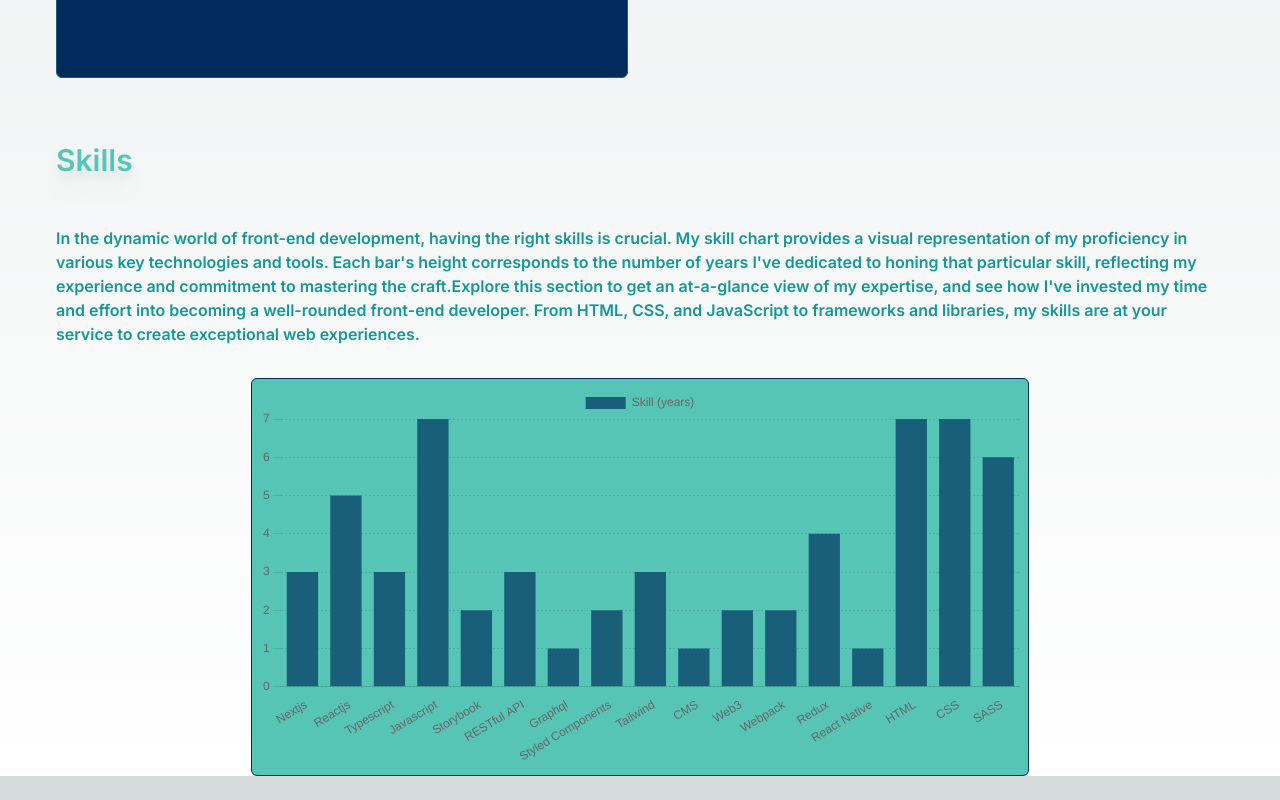
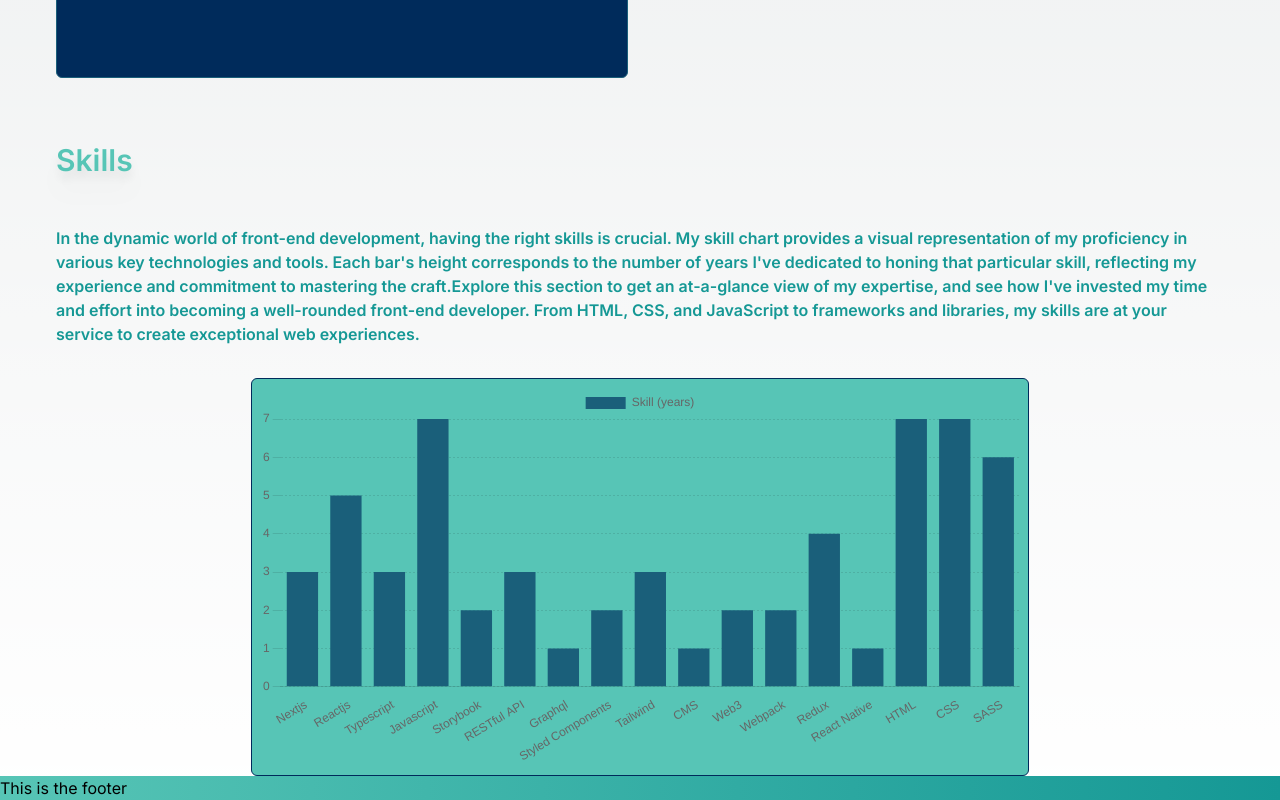
Before and after one commit to tannaz97shr/portfolio, a Next.js app: page / in a window 1280 px wide. Shown: the part 1670-2470 px from the top of the page. Before the commit the page ends 2446 px from the top, so only its background shows below. Built offline with nearby package versions, Linux system fonts and the light colour scheme; what tw-elements would draw is missing.

Commit message:
feat: init footer component

```diff
--- a/src/app/page.tsx
+++ b/src/app/page.tsx
@@ -1,4 +1,5 @@
 import ExperienceSection from "@/components/ExperienceSection";
+import Footer from "@/components/FooterSection";
 import HeroSection from "@/components/HeroSection";
 import SkillsSection from "@/components/SkillsSection";
 import { experience } from "@/data/experience";
@@ -14,6 +15,7 @@
         <ExperienceSection experiences={experience} />
         <SkillsSection />
       </div>
+      <Footer />
     </main>
   );
 }
--- /dev/null
+++ b/src/components/FooterSection/index.tsx
@@ -0,0 +1,12 @@
+function Footer() {
+  return (
+    <div
+      className="flex w-full
+    bg-primary-teal lg:bg-gradient-to-r from-primary-teal to-secondary-teal"
+    >
+      This is the footer
+    </div>
+  );
+}
+
+export default Footer;
```
